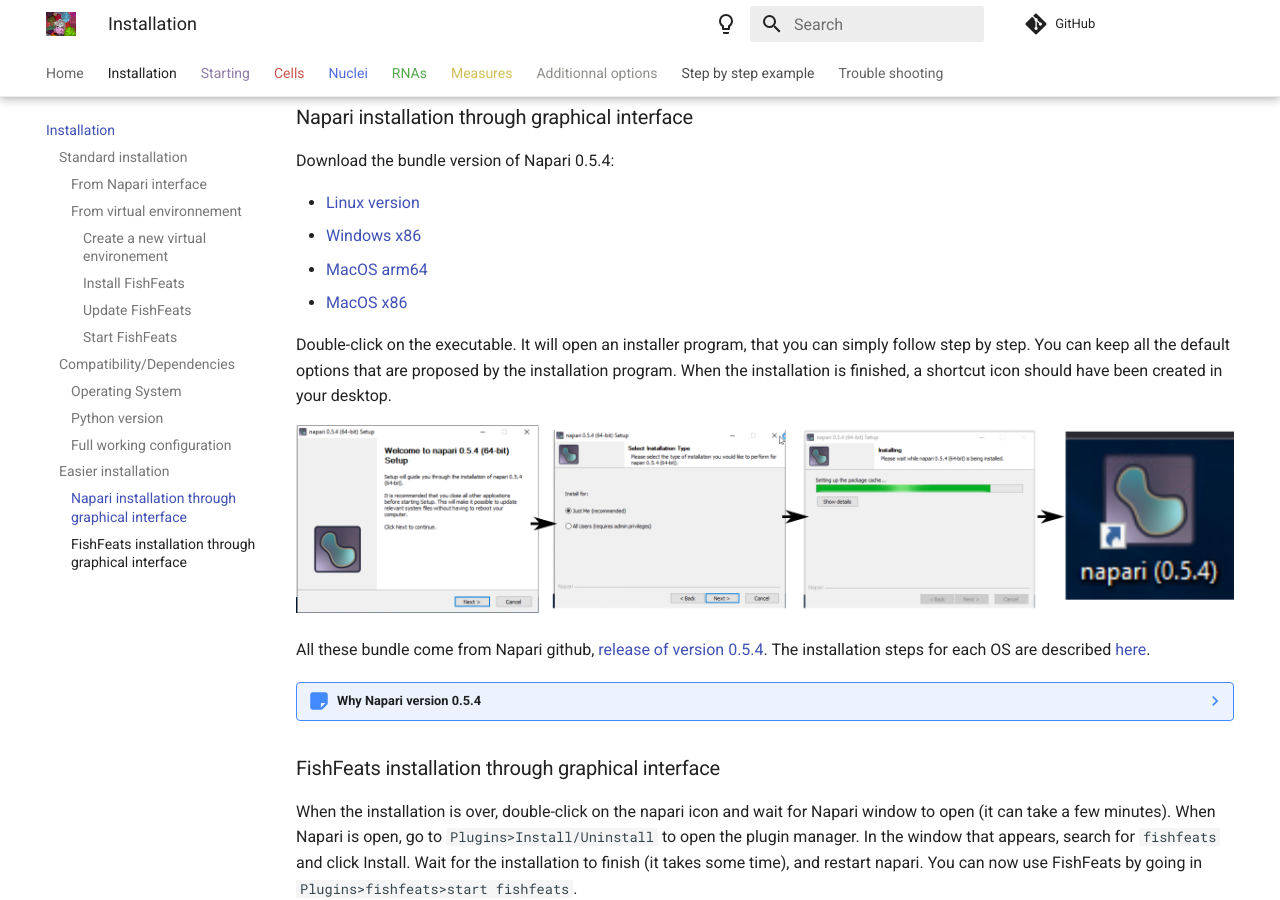
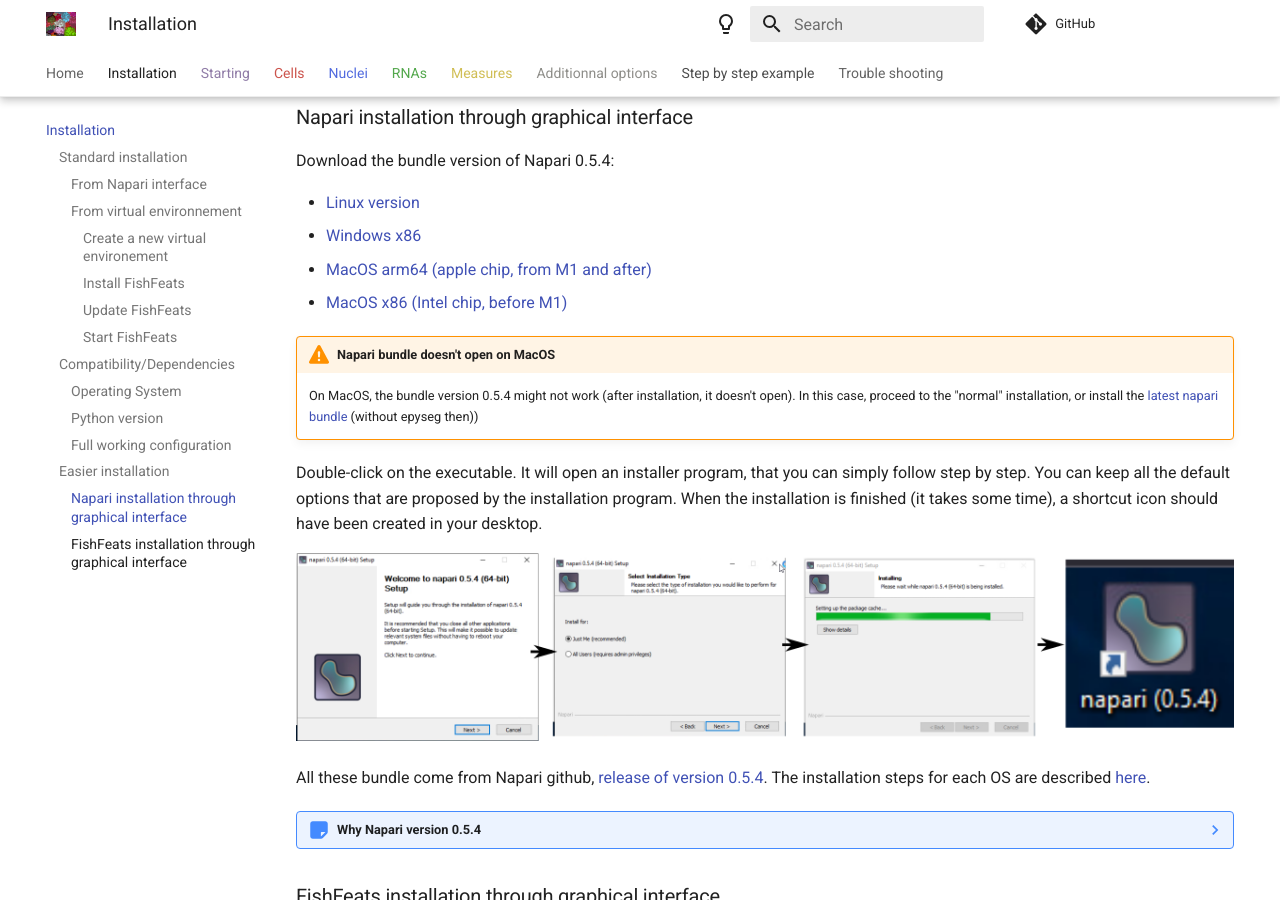
Before and after one commit to gletort/FishFeats, an MkDocs documentation site: the page built from docs/Installation.md, in a window 1280 px wide and 900 px high, scrolled down 2547 px. Built offline with MkDocs 1.6.1 and Material for MkDocs 9.7.7, drawn with Linux system fonts in a browser that asks for light colours; comment, search, counter and statistics services are not loaded.

Commit message:
doc macos install

```diff
--- a/docs/Installation.md
+++ b/docs/Installation.md
@@ -94,13 +94,17 @@
 * [Linux version](https://github.com/napari/napari/releases/download/v0.5.4/napari-0.5.4-Linux-x86_64.sh)
 * [Windows x86](https://github.com/napari/napari/releases/download/v0.5.4/napari-0.5.4-Windows-x86_64.exe)
 
-* [MacOS arm64](https://github.com/napari/napari/releases/download/v0.5.4/napari-0.5.4-macOS-arm64.pkg)
-* [MacOS x86](https://github.com/napari/napari/releases/download/v0.5.4/napari-0.5.4-macOS-x86_64.pkg)
+
+* [MacOS arm64 (apple chip, from M1 and after)](https://github.com/napari/napari/releases/download/v0.5.4/napari-0.5.4-macOS-arm64.pkg)
+* [MacOS x86 (Intel chip, before M1)](https://github.com/napari/napari/releases/download/v0.5.4/napari-0.5.4-macOS-x86_64.pkg)
+
+!!! warning "Napari bundle doesn't open on MacOS"
+	On MacOS, the bundle version 0.5.4 might not work (after installation, it doesn't open). In this case, proceed to the "normal" installation, or install the [latest napari bundle](https://napari.org/stable/tutorials/fundamentals/installation_bundle_conda.html#macos-bundle) (without epyseg then))
 
 Double-click on the executable.
 It will open an installer program, that you can simply follow step by step.
 You can keep all the default options that are proposed by the installation program.
-When the installation is finished, a shortcut icon should have been created in your desktop.
+When the installation is finished (it takes some time), a shortcut icon should have been created in your desktop.
 
 ![snapshots installation](./imgs/bundle_installation.png)
 
```
